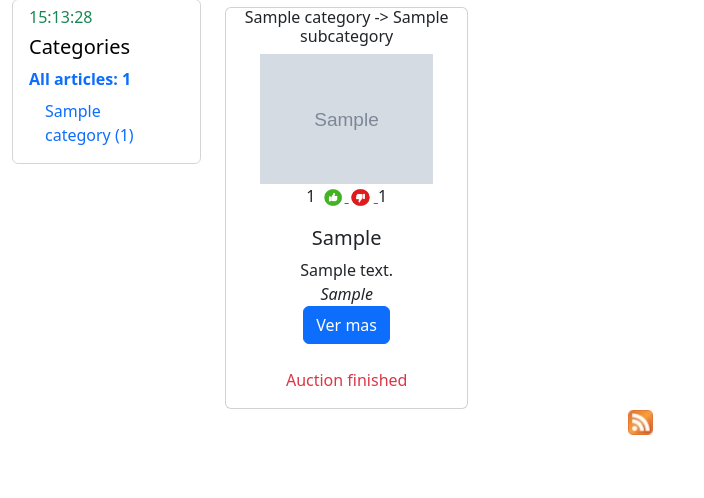
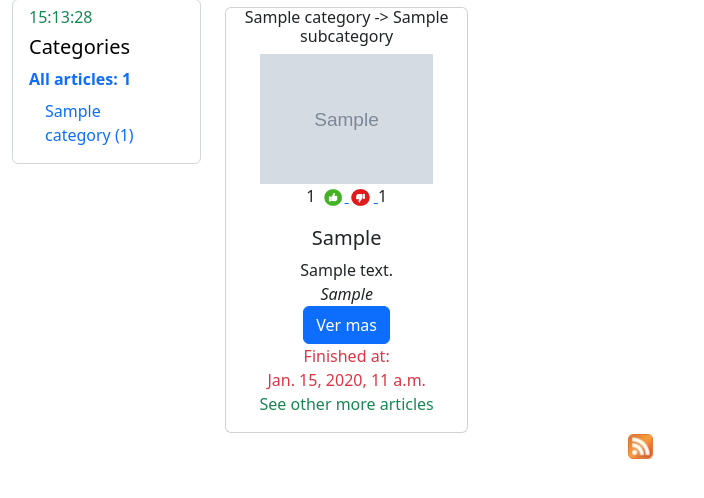
Before and after one commit to Ferlola/auction, a Django app: page / in a window 1280 px wide. Shown: the part 224-722 px from the top of the page, without its empty margins (0-704 px from the left). Run offline with Django 5.2, Linux system fonts and the light colour scheme; tables that the repository leaves empty hold one stand-in row (values such as "Sample post"); grey boxes marked "Sample" are stand-in pictures; parts of the project's set-up code (start-up, migrations or seed data) failed here and were passed over; some libraries are stand-ins or nearby versions.

Commit message:
added details

```diff
--- a/src/templates/articles/snippets/time_details.html
+++ b/src/templates/articles/snippets/time_details.html
@@ -1,8 +1,28 @@
 {% load static %}
 
 {% if article.date_time < time_now %}
-  <div class="mb-4"></div>
-  <div class="text-danger">Auction finished</div>
-{% else %}
-  {% if article.from_date > day %}<div class="text-success">Bid start:  {{ article.from_date }}</div>{% endif %}
+  <div class="text-danger">
+    Finished at:
+    <br />
+    {{ article.date_time }}
+    <br />
+  </div>
+  <div class="text-success">See other more articles</div>
 {% endif %}
+{% if article.from_date > day %}
+  <div class="text_info">{{ article.date_time }}</div>
+  <div class="text-info">
+    {{ article.date_time }}
+    <br />
+    Bid start:  {{ article.from_date }}
+  </div>
+{% endif %}
+{% if article.date_time > time_now %}
+  <div class="text-success">
+    Ends at:
+    <br />
+    {{ article.date_time }}
+    <br />
+    Bid now!
+  </div>
+{% endif %}
```
